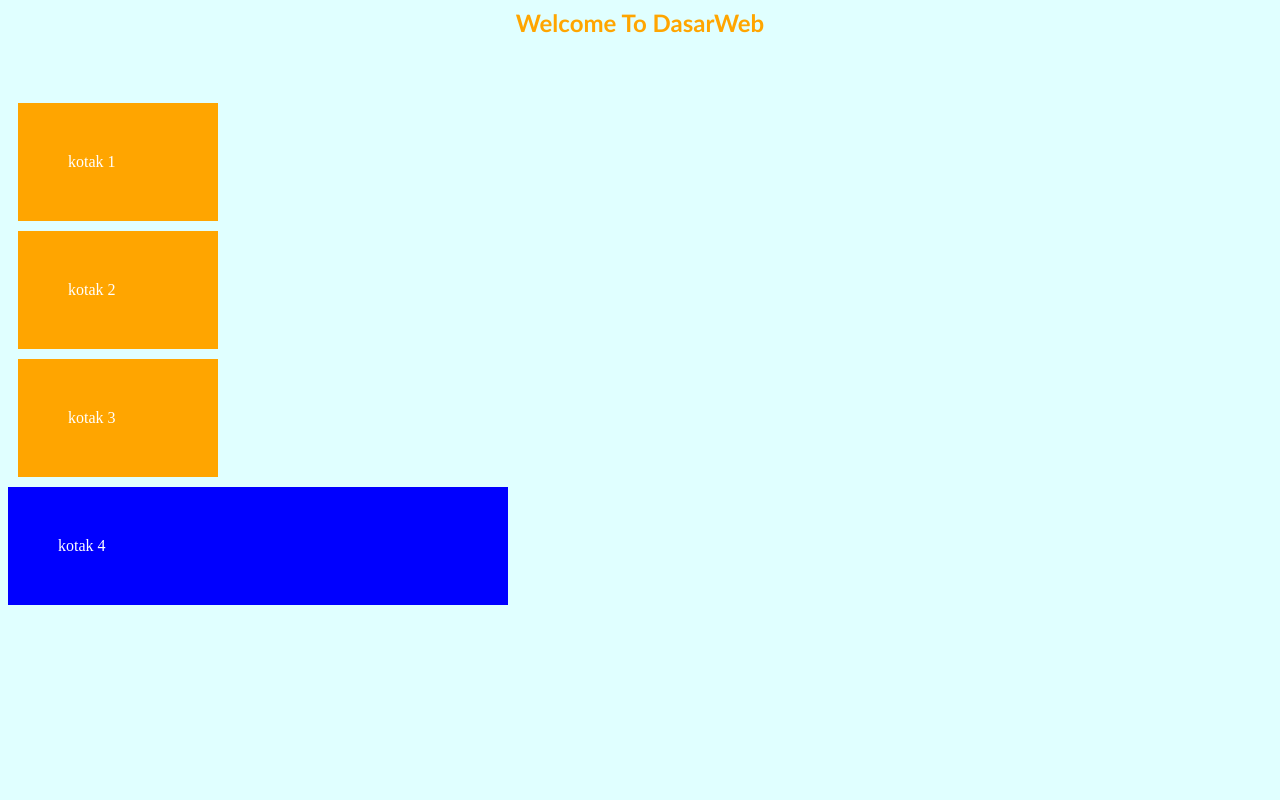
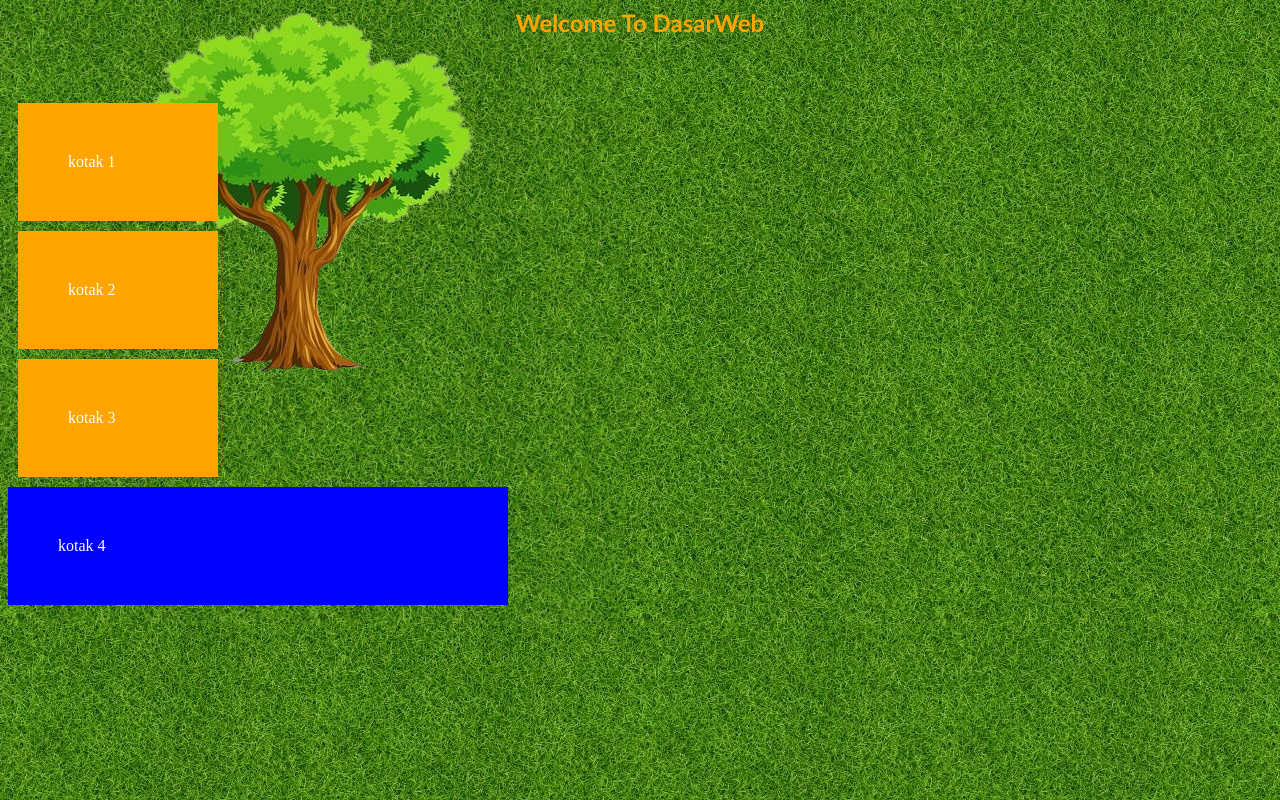
Before and after one commit to nevita275/dasarWeb, a PHP site: page / in a window 1280 px wide. Run offline with PHP 8.4, Linux system fonts and the light colour scheme.

Commit message:
Praktikum5_JS2

```diff
--- a/style.css
+++ b/style.css
@@ -23,3 +23,14 @@ body{
     background: lightcyan;
     color: white;
 }
+
+body{
+    background: url('bunga2.jpg');
+    color: white;
+}
+
+body{
+    background: url('img/tree1.png'), url(img/field1.jpg);
+    background-repeat: no-repeat, repeat;
+    color: white;
+}
```
Also changed, not shown: img/field1.jpg (added), img/tree1.png (added).
